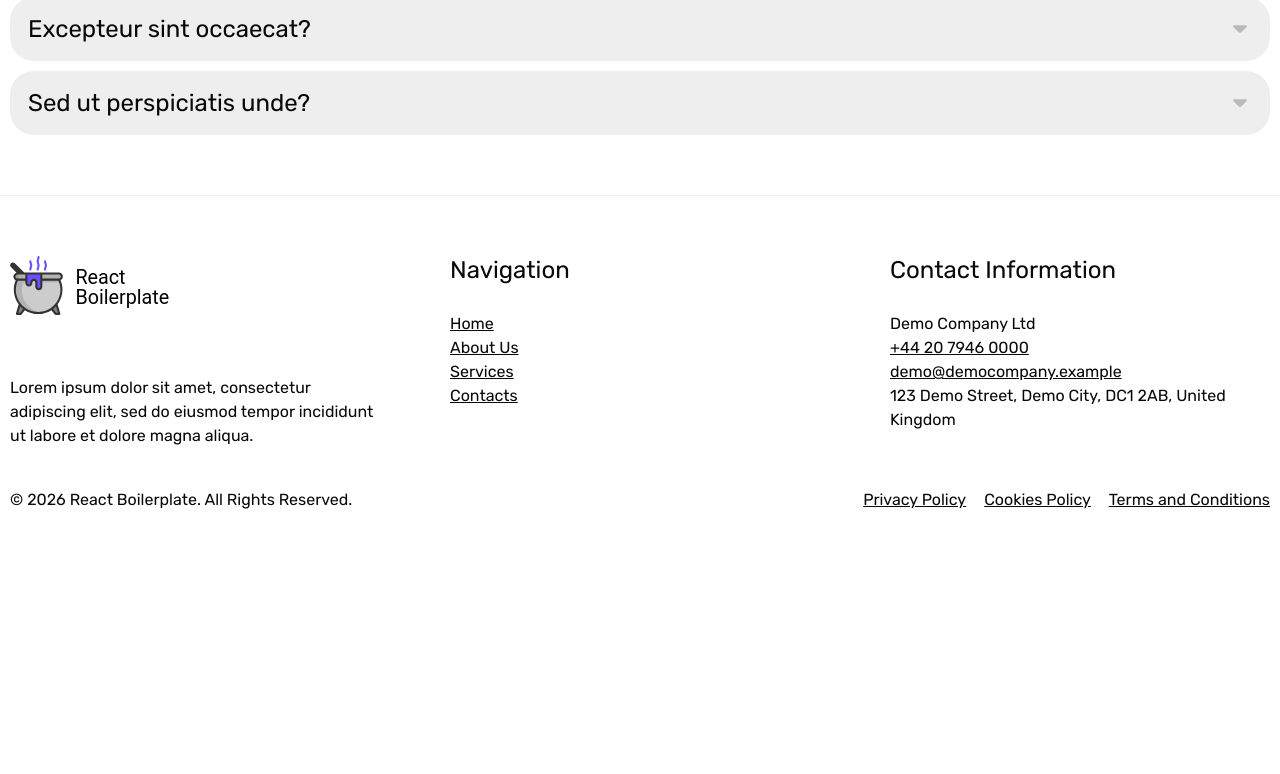
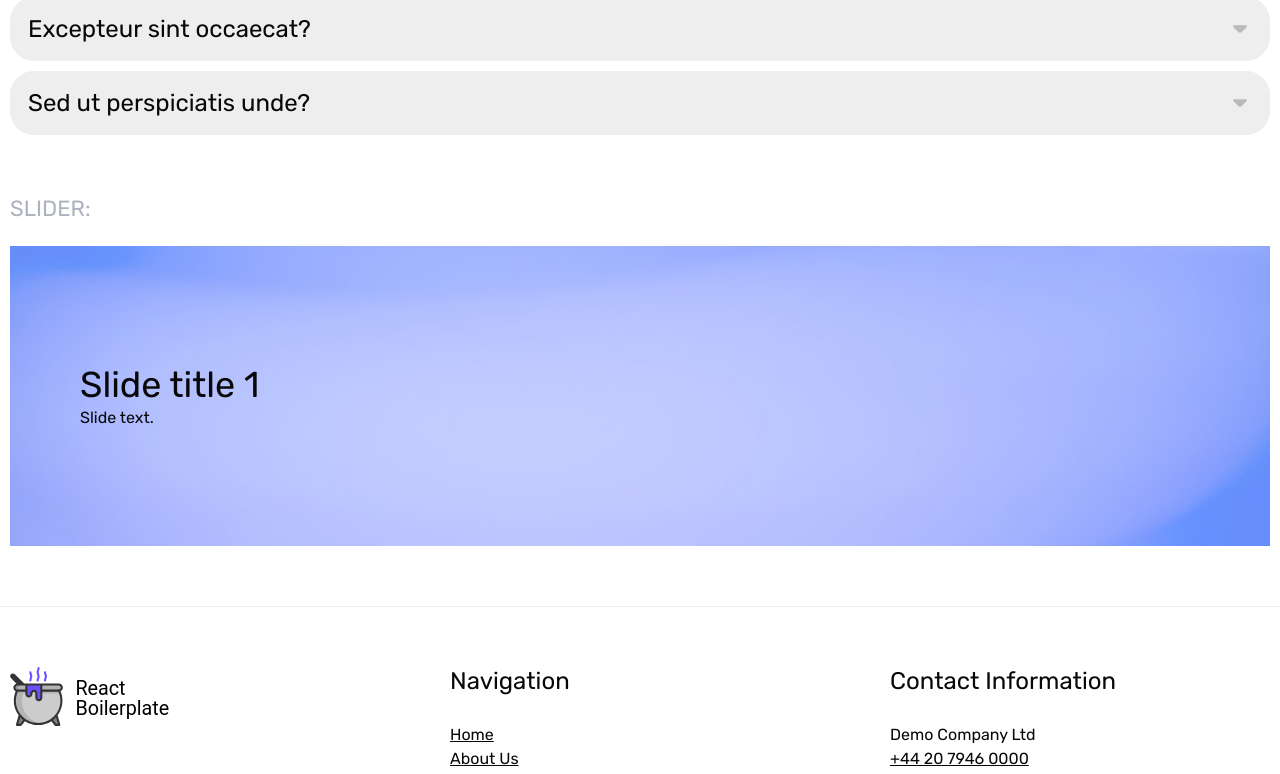
Before and after one commit to dmitryjast/boilerplate-react, a React (Vite) app: page /elements in a window 1280 px wide. Shown: the part 4914-5688 px from the top of the page. Before the commit the page ends 5502 px from the top, so only its background shows below. Built offline with nearby package versions, Linux system fonts and the light colour scheme.

Commit message:
Added slider

```diff
--- a/src/components/CookiesPopup/CookiesPopup.scss
+++ b/src/components/CookiesPopup/CookiesPopup.scss
@@ -15,7 +15,9 @@
         display: flex;
         flex-direction: column;
         gap: 24px;
-        button.deny {
+        button {
+            cursor: pointer;
+            &.deny {
                 position: absolute;
                 top: 30px;
                 right: 30px;
@@ -24,6 +26,7 @@
                 padding: 0;
                 border: none;
             }
+        }
         .row-bottom {
             display: flex;
             gap: 24px;
--- a/src/components/CookiesPopup/CookiesPopup.tsx
+++ b/src/components/CookiesPopup/CookiesPopup.tsx
@@ -11,10 +11,26 @@ import { Cookie, X } from 'lucide-react'
 
 export default function CookiesPopup() {
 
-    const [isOpen, setIsOpen] = useState(true)
+    const [isOpen, setIsOpen] = useState(() => {
+        return localStorage.getItem('cookies_accepted') === null
+    })
+
+    const handleAccept = () => {
+        localStorage.setItem('cookies_accepted', 'true')
+        setIsOpen(false)
+    }
+
+    const handleDeny = () => {
+        localStorage.setItem('cookies_accepted', 'false')
+        setIsOpen(false)
+    }
+
+    const handleClose = () => {
+        setIsOpen(false)
+    }
 
     return(
-        <Modal isOpen={isOpen} onClose={() => setIsOpen(false)} className={`cookies-popup ${isOpen ? 'isopen' : ''}`}>
+        <Modal isOpen={isOpen} onClose={() => setIsOpen(false)} className={`cookies-popup ${isOpen && 'isopen'}`}>
             <div className='content'>
                 <div className='row-top'>
                     <Cookie size={60} color='#000' />
@@ -24,9 +40,9 @@ export default function CookiesPopup() {
                         We use cookies to improve your experience on our website.
                         By continuing to browse, you agree to our <Link to='/cookies-policy'>Cookies Policy</Link> and <Link to='/privacy-policy'>Privacy Policy</Link>
                     </p>
-                    <Button type='button'>Accept</Button>
+                    <Button type='button' onClick={handleAccept}>Accept</Button>
                 </div>
-                <Button type='button' className='deny' onClick={() => setIsOpen(false)}>
+                <Button type='button' className='deny' onClick={handleClose}>
                     <X size={24} color="#000" />
                 </Button>
             </div>
--- a/src/components/ui/Slider/Slider.scss
+++ b/src/components/ui/Slider/Slider.scss
@@ -0,0 +1,22 @@
+.slider-section {
+    .swiper {
+        .swiper-wrapper {
+            .swiper-slide {
+                .slide-wrapper {
+                    min-height: 300px;
+                    display: flex;
+                    align-items: center;
+                    background-size: cover;
+                    background-position: center;
+                    background-repeat: no-repeat;
+                    .container {
+                        width: 100%;
+                        .slide-inner {
+                            padding: 60px;
+                        }
+                    }
+                }
+            }
+        }
+    }
+}
--- a/src/components/ui/Slider/Slider.tsx
+++ b/src/components/ui/Slider/Slider.tsx
@@ -1,9 +1,47 @@
-import "./Slider.scss"
+import type { ReactNode } from 'react';
 
-export default function Slider() {
+import { Swiper, SwiperSlide } from 'swiper/react'
+import 'swiper/css'
+import { Autoplay, Pagination } from 'swiper/modules'
+
+import './Slider.scss'
+
+interface SliderItem {
+    content?: ReactNode;
+    background?: string;
+}
+
+interface SliderProps {
+    items: SliderItem[];
+    autoplay: boolean;
+    autoplayTiming: number;
+    pagination: boolean;
+    className?: string;
+}
+
+export default function Slider({items, autoplay, autoplayTiming, pagination, className} :SliderProps) {
     return(
-        <>
-
-        </>
+        <div className={`slider-section ${className}`}>
+            <Swiper
+                modules={[Autoplay, Pagination]}
+                autoplay={autoplay ? { delay: autoplayTiming } : false}
+                pagination={pagination ? { clickable: true } : false}
+            >
+                {items?.map((item, index) => (
+                    <SwiperSlide key={index}>
+                        <div
+                            className='slide-wrapper'
+                            style={item.background ? { backgroundImage: `url(${item.background})` } : undefined}
+                        >
+                            <div className='container'>
+                                <div className='slide-inner'>
+                                    {item.content}
+                                </div>
+                            </div>
+                        </div>
+                    </SwiperSlide>
+                ))}
+            </Swiper>
+        </div>
     )
 }
--- a/src/pages/ElementsPage/Elements.scss
+++ b/src/pages/ElementsPage/Elements.scss
@@ -155,3 +155,19 @@
     }
   }
 }
+
+.section-slider {
+    .container {
+    .section-inner {
+      display: flex;
+      flex-direction: column;
+      gap: 24px;
+      h3 {
+        font-size: 22px;
+        font-weight: 400;
+        text-transform: uppercase;
+        color: #aeb1be;
+      }
+    }
+  }
+}
--- a/src/pages/ElementsPage/Elements.tsx
+++ b/src/pages/ElementsPage/Elements.tsx
@@ -9,6 +9,7 @@ import TextArea from "../../components/ui/TextArea/TextArea"
 import CheckBox from "../../components/ui/CheckBox/CheckBox"
 import Button from "../../components/ui/Button/Button"
 import Accordion from "../../components/ui/Accordion/Accordion"
+import Slider from "../../components/ui/Slider/Slider"
 
 import { demoAccordionData } from "../../data/accordionData"
 import { COUNTRIES } from "../../data/constants"
@@ -192,7 +193,7 @@ export default function Elements() {
                     </div>
                 </div>
             </section>
-            <section className="section-accordion pt-120 pb-120">
+            <section className="section-accordion pt-120">
                 <div className="container">
                     <div className="section-inner">
                         <h3>Accordion:</h3>
@@ -200,6 +201,44 @@ export default function Elements() {
                     </div>
                 </div>
             </section>
+            <section className="section-slider pt-120 pb-120">
+                <div className="container">
+                    <div className="section-inner">
+                        <h3>Slider:</h3>
+                        <Slider
+                            items={[
+                                    {
+                                        content:
+                                            <>
+                                                <h4>Slide title 1</h4>
+                                                <p>Slide text.</p>
+                                            </>,
+                                        background: heroBackground,
+                                    },
+                                    {
+                                        content:
+                                            <>
+                                                <h4>Slide title 2</h4>
+                                                <p>Slide text.</p>
+                                            </>,
+                                        background: heroBackground,
+                                    },
+                                    {
+                                        content:
+                                            <>
+                                                <h4>Slide title 3</h4>
+                                                <p>Slide text.</p>
+                                            </>,
+                                        background: heroBackground,
+                                    },
+                                ]}
+                            autoplay={false}
+                            autoplayTiming={3000}
+                            pagination={true}
+                        />
+                    </div>
+                </div>
+            </section>
         </>
     )
 }
```
Also changed, not shown: src/components/Hero/HeroHome.tsx (+6 -6 lines). Lines whose indentation alone changed are shown as unchanged.
